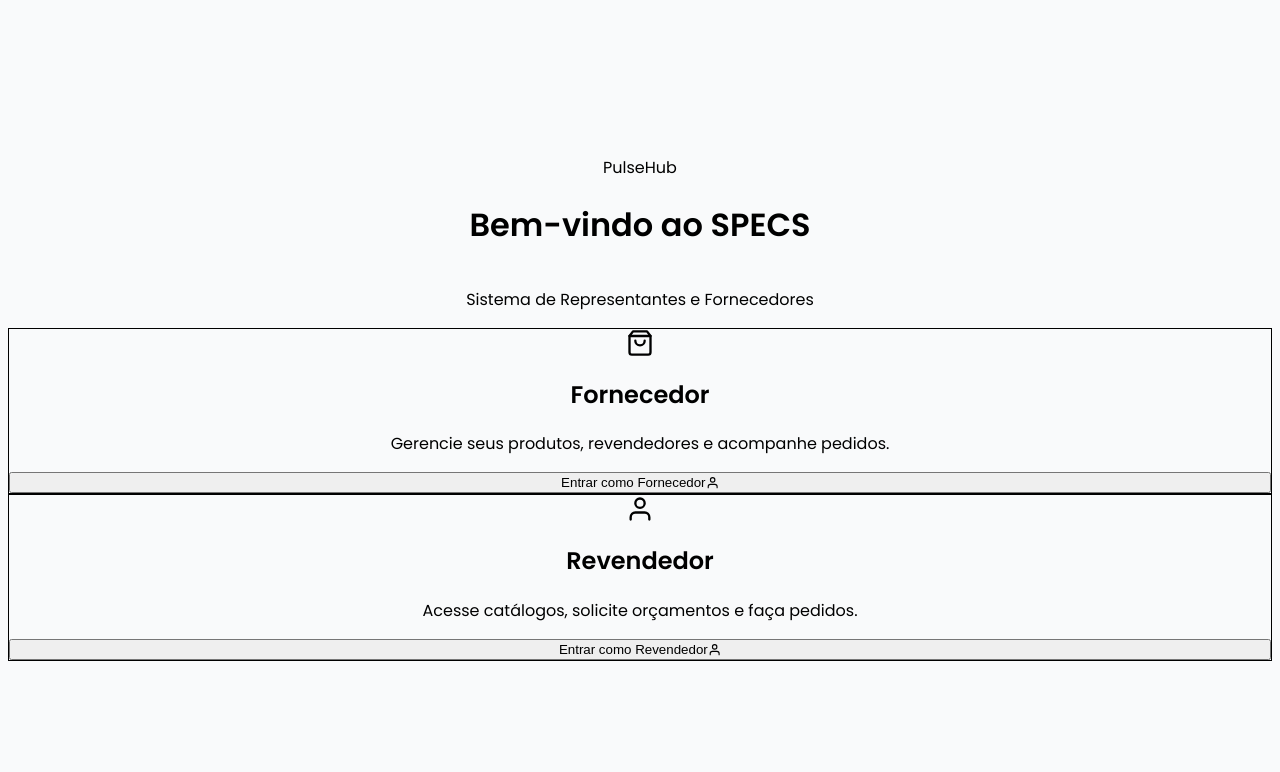
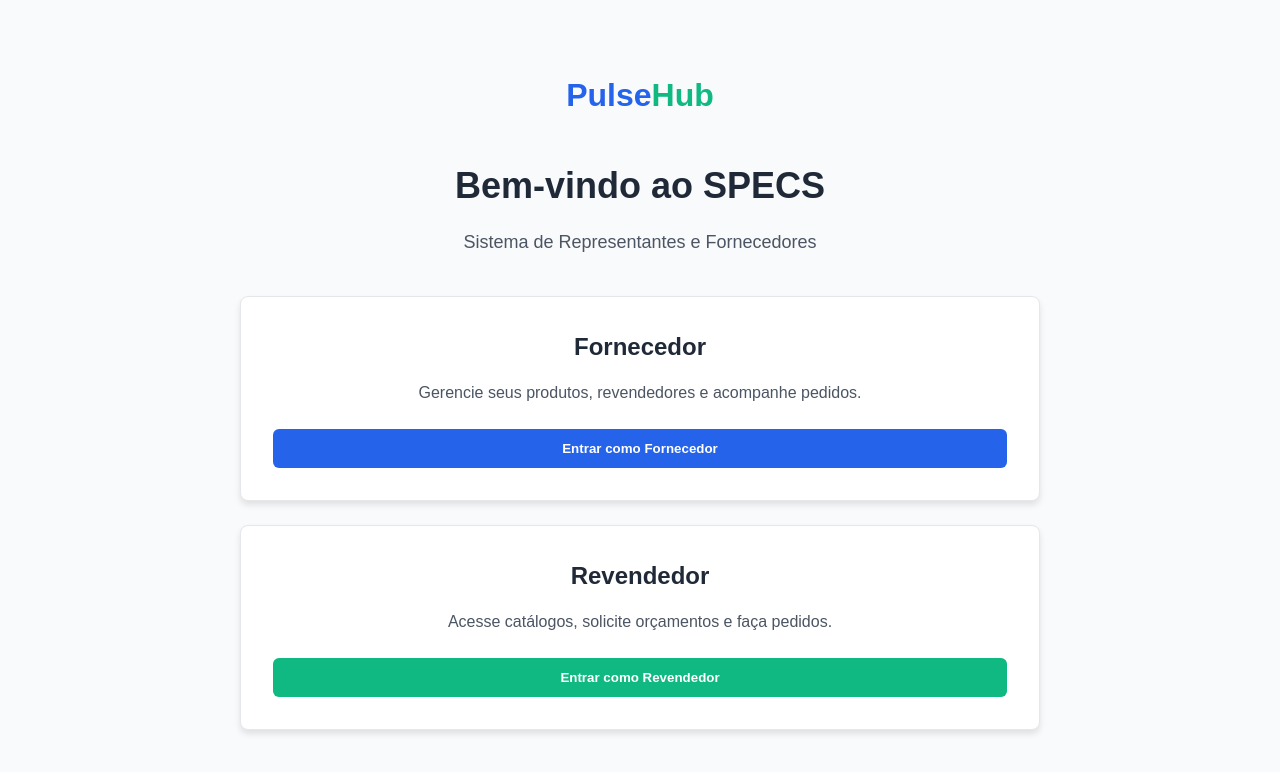
Before and after one commit to pulsetecnology/PulseHub, a Next.js app: page / in a window 1280 px wide. Shown: the top 772 px of the page. Built offline with nearby package versions, Linux system fonts and the light colour scheme.

Commit message:
Usa estilos inline para maior compatibilidade

```diff
--- a/src/app/layout.tsx
+++ b/src/app/layout.tsx
@@ -1,15 +1,5 @@
-import "./globals.css";
-import { Poppins } from "next/font/google";
-import { ThemeProvider } from "@/contexts/ThemeContext";
 import { AuthProvider } from "@/contexts/AuthContext";
 import { ReactNode } from "react";
-
-const poppins = Poppins({
-  subsets: ["latin"],
-  weight: ["300", "400", "500", "600", "700"],
-  display: "swap",
-  variable: "--font-poppins",
-});
 
 export const metadata = {
   title: "SPECS - Sistema de Representantes e Fornecedores",
@@ -23,12 +13,40 @@
 }>) {
   return (
     <html lang="pt-BR">
-      <body className={poppins.className}>
-        <ThemeProvider>
-          <AuthProvider>
-            {children}
-          </AuthProvider>
-        </ThemeProvider>
+      <head>
+        <link rel="preconnect" href="https://fonts.googleapis.com" />
+        <link rel="preconnect" href="https://fonts.gstatic.com" crossOrigin="" />
+        <link href="https://fonts.googleapis.com/css2?family=Poppins:wght@300;400;500;600;700&display=swap" rel="stylesheet" />
+        <style>
+          {`
+            * {
+              margin: 0;
+              padding: 0;
+              box-sizing: border-box;
+            }
+
+            body {
+              font-family: 'Poppins', Arial, sans-serif;
+              line-height: 1.5;
+              color: #333;
+              background-color: #f9fafb;
+            }
+
+            a {
+              color: #2563eb;
+              text-decoration: none;
+            }
+
+            button {
+              cursor: pointer;
+            }
+          `}
+        </style>
+      </head>
+      <body>
+        <AuthProvider>
+          {children}
+        </AuthProvider>
       </body>
     </html>
   );
--- a/src/app/page.tsx
+++ b/src/app/page.tsx
@@ -3,8 +3,6 @@
 import { useEffect } from "react";
 import { useRouter } from "next/navigation";
 import { useAuth } from "@/contexts/AuthContext";
-import PulseHubLogo from "@/components/ui/PulseHubLogo";
-import { FiUser, FiShoppingBag } from "react-icons/fi";
 
 export default function Home() {
   const router = useRouter();
@@ -22,58 +20,109 @@
   }, [user, router]);
 
   return (
-    <main className="flex min-h-screen flex-col items-center justify-center p-4 md:p-24 bg-gray-50 dark:bg-gray-900">
+    <div style={{
+      minHeight: "100vh",
+      display: "flex",
+      flexDirection: "column",
+      alignItems: "center",
+      justifyContent: "center",
+      padding: "20px",
+      backgroundColor: "#f9fafb",
+      fontFamily: "Arial, sans-serif"
+    }}>
       {/* Logo */}
-      <div className="mb-12">
-        <PulseHubLogo size="lg" />
+      <div style={{ marginBottom: "40px", fontWeight: "bold", fontSize: "32px" }}>
+        <span style={{ color: "#2563eb" }}>Pulse</span>
+        <span style={{ color: "#10b981" }}>Hub</span>
       </div>
 
       {/* Título */}
-      <h1 className="text-4xl font-bold mb-4 text-gray-800 dark:text-white">
+      <h1 style={{
+        fontSize: "36px",
+        fontWeight: "bold",
+        marginBottom: "16px",
+        color: "#1f2937",
+        textAlign: "center"
+      }}>
         Bem-vindo ao SPECS
       </h1>
-      <p className="text-xl mb-12 text-gray-600 dark:text-gray-300">
+      <p style={{
+        fontSize: "18px",
+        marginBottom: "40px",
+        color: "#4b5563",
+        textAlign: "center"
+      }}>
         Sistema de Representantes e Fornecedores
       </p>
 
       {/* Cards */}
-      <div className="grid grid-cols-1 md:grid-cols-2 gap-6 max-w-2xl mx-auto w-full">
+      <div style={{
+        display: "grid",
+        gridTemplateColumns: "1fr",
+        gap: "24px",
+        maxWidth: "800px",
+        width: "100%"
+      }}>
         {/* Card Fornecedor */}
-        <div className="bg-white dark:bg-gray-800 p-8 rounded-xl shadow-lg border border-gray-200 dark:border-gray-700">
-          <div className="w-16 h-16 bg-blue-100 dark:bg-blue-900/30 rounded-full flex items-center justify-center mx-auto mb-4">
-            <FiShoppingBag className="text-blue-600" size={28} />
-          </div>
-          <h2 className="text-2xl font-bold mb-4 text-gray-800 dark:text-white text-center">Fornecedor</h2>
-          <p className="text-gray-600 dark:text-gray-300 mb-6 text-center">
+        <div style={{
+          backgroundColor: "white",
+          padding: "32px",
+          borderRadius: "8px",
+          boxShadow: "0 4px 6px rgba(0, 0, 0, 0.1)",
+          border: "1px solid #e5e7eb",
+          textAlign: "center"
+        }}>
+          <h2 style={{ fontSize: "24px", fontWeight: "bold", marginBottom: "16px", color: "#1f2937" }}>Fornecedor</h2>
+          <p style={{ color: "#4b5563", marginBottom: "24px" }}>
             Gerencie seus produtos, revendedores e acompanhe pedidos.
           </p>
           <button
             onClick={() => router.push("/login?type=fornecedor")}
-            className="w-full px-4 py-2 bg-blue-600 text-white rounded-lg hover:bg-blue-700 transition-colors flex items-center justify-center"
+            style={{
+              backgroundColor: "#2563eb",
+              color: "white",
+              border: "none",
+              padding: "12px 24px",
+              borderRadius: "6px",
+              fontWeight: "bold",
+              cursor: "pointer",
+              width: "100%"
+            }}
           >
-            <span>Entrar como Fornecedor</span>
-            <FiUser className="ml-2" />
+            Entrar como Fornecedor
           </button>
         </div>
 
         {/* Card Revendedor */}
-        <div className="bg-white dark:bg-gray-800 p-8 rounded-xl shadow-lg border border-gray-200 dark:border-gray-700">
-          <div className="w-16 h-16 bg-green-100 dark:bg-green-900/30 rounded-full flex items-center justify-center mx-auto mb-4">
-            <FiUser className="text-green-600" size={28} />
-          </div>
-          <h2 className="text-2xl font-bold mb-4 text-gray-800 dark:text-white text-center">Revendedor</h2>
-          <p className="text-gray-600 dark:text-gray-300 mb-6 text-center">
+        <div style={{
+          backgroundColor: "white",
+          padding: "32px",
+          borderRadius: "8px",
+          boxShadow: "0 4px 6px rgba(0, 0, 0, 0.1)",
+          border: "1px solid #e5e7eb",
+          textAlign: "center"
+        }}>
+          <h2 style={{ fontSize: "24px", fontWeight: "bold", marginBottom: "16px", color: "#1f2937" }}>Revendedor</h2>
+          <p style={{ color: "#4b5563", marginBottom: "24px" }}>
             Acesse catálogos, solicite orçamentos e faça pedidos.
           </p>
           <button
             onClick={() => router.push("/login?type=revendedor")}
-            className="w-full px-4 py-2 bg-green-600 text-white rounded-lg hover:bg-green-700 transition-colors flex items-center justify-center"
+            style={{
+              backgroundColor: "#10b981",
+              color: "white",
+              border: "none",
+              padding: "12px 24px",
+              borderRadius: "6px",
+              fontWeight: "bold",
+              cursor: "pointer",
+              width: "100%"
+            }}
           >
-            <span>Entrar como Revendedor</span>
-            <FiUser className="ml-2" />
+            Entrar como Revendedor
           </button>
         </div>
       </div>
-    </main>
+    </div>
   );
 }
--- a/src/app/supplier/dashboard/page.tsx
+++ b/src/app/supplier/dashboard/page.tsx
@@ -3,8 +3,7 @@
 import { useEffect } from "react";
 import { useRouter } from "next/navigation";
 import { useAuth } from "@/contexts/AuthContext";
-import MainLayout from "@/layouts/MainLayout";
-import { FiBox, FiUsers, FiShoppingBag, FiTrendingUp } from "react-icons/fi";
+import Link from "next/link";
 
 export default function SupplierDashboard() {
   const router = useRouter();
@@ -24,140 +23,168 @@
   }
 
   return (
-    <MainLayout>
-      <div className="space-y-6 max-w-7xl mx-auto">
+    <div style={{
+      maxWidth: "1200px",
+      margin: "0 auto",
+      padding: "20px",
+      fontFamily: "Arial, sans-serif"
+    }}>
+      <header style={{
+        display: "flex",
+        justifyContent: "space-between",
+        alignItems: "center",
+        marginBottom: "20px"
+      }}>
         <div>
-          <h1 className="text-3xl font-bold text-gray-800 dark:text-white">Dashboard</h1>
-          <p className="text-gray-600 dark:text-gray-400">
-            Bem-vindo ao seu painel de controle
-          </p>
+          <h1 style={{ fontSize: "24px", fontWeight: "bold", margin: "0" }}>PulseHub</h1>
+        </div>
+        <nav>
+          <Link href="/" style={{ marginRight: "15px", textDecoration: "none", color: "#2563eb" }}>
+            Início
+          </Link>
+          <button
+            onClick={() => router.push("/login")}
+            style={{
+              backgroundColor: "#2563eb",
+              color: "white",
+              border: "none",
+              padding: "8px 16px",
+              borderRadius: "4px",
+              cursor: "pointer"
+            }}
+          >
+            Sair
+          </button>
+        </nav>
+      </header>
+
+      <main>
+        <div style={{ marginBottom: "30px" }}>
+          <h2 style={{ fontSize: "28px", fontWeight: "bold", marginBottom: "10px" }}>Dashboard</h2>
+          <p style={{ color: "#666" }}>Bem-vindo ao seu painel de controle</p>
         </div>
 
-        {/* Cards de resumo */}
-        <div className="grid grid-cols-1 md:grid-cols-2 lg:grid-cols-4 gap-6">
-          <div className="bg-white/80 dark:bg-gray-800/80 backdrop-blur-xl p-6 rounded-2xl shadow-lg border border-white/20 dark:border-gray-700/20">
-            <div className="flex items-center">
-              <div className="p-3 rounded-xl bg-blue-100 dark:bg-blue-900/30 text-blue-600 dark:text-blue-400 mr-4">
-                <FiBox size={24} />
+        <div style={{
+          display: "grid",
+          gridTemplateColumns: "repeat(auto-fill, minmax(250px, 1fr))",
+          gap: "20px",
+          marginBottom: "30px"
+        }}>
+          {/* Card Produtos */}
+          <div style={{
+            backgroundColor: "white",
+            padding: "20px",
+            borderRadius: "8px",
+            boxShadow: "0 2px 4px rgba(0,0,0,0.1)",
+            border: "1px solid #eee"
+          }}>
+            <h3 style={{ fontSize: "18px", marginBottom: "10px", color: "#666" }}>Produtos</h3>
+            <p style={{ fontSize: "24px", fontWeight: "bold" }}>24</p>
           </div>
-              <div>
-                <p className="text-sm text-gray-500 dark:text-gray-400">Produtos</p>
-                <h3 className="text-2xl font-bold text-gray-800 dark:text-white">24</h3>
+
+          {/* Card Revendedores */}
+          <div style={{
+            backgroundColor: "white",
+            padding: "20px",
+            borderRadius: "8px",
+            boxShadow: "0 2px 4px rgba(0,0,0,0.1)",
+            border: "1px solid #eee"
+          }}>
+            <h3 style={{ fontSize: "18px", marginBottom: "10px", color: "#666" }}>Revendedores</h3>
+            <p style={{ fontSize: "24px", fontWeight: "bold" }}>12</p>
           </div>
+
+          {/* Card Pedidos */}
+          <div style={{
+            backgroundColor: "white",
+            padding: "20px",
+            borderRadius: "8px",
+            boxShadow: "0 2px 4px rgba(0,0,0,0.1)",
+            border: "1px solid #eee"
+          }}>
+            <h3 style={{ fontSize: "18px", marginBottom: "10px", color: "#666" }}>Pedidos</h3>
+            <p style={{ fontSize: "24px", fontWeight: "bold" }}>8</p>
+          </div>
+
+          {/* Card Vendas */}
+          <div style={{
+            backgroundColor: "white",
+            padding: "20px",
+            borderRadius: "8px",
+            boxShadow: "0 2px 4px rgba(0,0,0,0.1)",
+            border: "1px solid #eee"
+          }}>
+            <h3 style={{ fontSize: "18px", marginBottom: "10px", color: "#666" }}>Vendas</h3>
+            <p style={{ fontSize: "24px", fontWeight: "bold" }}>R$ 5.240</p>
           </div>
         </div>
 
-          <div className="bg-white/80 dark:bg-gray-800/80 backdrop-blur-xl p-6 rounded-2xl shadow-lg border border-white/20 dark:border-gray-700/20">
-            <div className="flex items-center">
-              <div className="p-3 rounded-xl bg-green-100 dark:bg-green-900/30 text-green-600 dark:text-green-400 mr-4">
-                <FiUsers size={24} />
-              </div>
-              <div>
-                <p className="text-sm text-gray-500 dark:text-gray-400">Revendedores</p>
-                <h3 className="text-2xl font-bold text-gray-800 dark:text-white">12</h3>
-              </div>
-            </div>
-          </div>
-
-          <div className="bg-white/80 dark:bg-gray-800/80 backdrop-blur-xl p-6 rounded-2xl shadow-lg border border-white/20 dark:border-gray-700/20">
-            <div className="flex items-center">
-              <div className="p-3 rounded-xl bg-purple-100 dark:bg-purple-900/30 text-purple-600 dark:text-purple-400 mr-4">
-                <FiShoppingBag size={24} />
-              </div>
-              <div>
-                <p className="text-sm text-gray-500 dark:text-gray-400">Pedidos</p>
-                <h3 className="text-2xl font-bold text-gray-800 dark:text-white">8</h3>
-              </div>
-            </div>
-          </div>
-
-          <div className="bg-white/80 dark:bg-gray-800/80 backdrop-blur-xl p-6 rounded-2xl shadow-lg border border-white/20 dark:border-gray-700/20">
-            <div className="flex items-center">
-              <div className="p-3 rounded-xl bg-yellow-100 dark:bg-yellow-900/30 text-yellow-600 dark:text-yellow-400 mr-4">
-                <FiTrendingUp size={24} />
-              </div>
-              <div>
-                <p className="text-sm text-gray-500 dark:text-gray-400">Vendas</p>
-                <h3 className="text-2xl font-bold text-gray-800 dark:text-white">R$ 5.240</h3>
-              </div>
-            </div>
-          </div>
-        </div>
-
-        {/* Seções principais */}
-        <div className="grid grid-cols-1 lg:grid-cols-3 gap-6">
-          {/* Pedidos recentes */}
-          <div className="lg:col-span-2 bg-white/80 dark:bg-gray-800/80 backdrop-blur-xl p-6 rounded-2xl shadow-lg border border-white/20 dark:border-gray-700/20">
-            <h2 className="text-xl font-bold mb-4 text-gray-800 dark:text-white">Pedidos recentes</h2>
-            <div className="overflow-x-auto">
-              <table className="w-full">
+        <div style={{ marginBottom: "30px" }}>
+          <h2 style={{ fontSize: "20px", fontWeight: "bold", marginBottom: "15px" }}>Pedidos recentes</h2>
+          <div style={{ overflowX: "auto" }}>
+            <table style={{ width: "100%", borderCollapse: "collapse" }}>
               <thead>
-                  <tr className="text-left text-gray-500 dark:text-gray-400 border-b border-gray-200 dark:border-gray-700">
-                    <th className="pb-3">ID</th>
-                    <th className="pb-3">Revendedor</th>
-                    <th className="pb-3">Valor</th>
-                    <th className="pb-3">Status</th>
+                <tr style={{ borderBottom: "1px solid #eee" }}>
+                  <th style={{ textAlign: "left", padding: "10px", color: "#666" }}>ID</th>
+                  <th style={{ textAlign: "left", padding: "10px", color: "#666" }}>Revendedor</th>
+                  <th style={{ textAlign: "left", padding: "10px", color: "#666" }}>Valor</th>
+                  <th style={{ textAlign: "left", padding: "10px", color: "#666" }}>Status</th>
                 </tr>
               </thead>
               <tbody>
-                  <tr className="border-b border-gray-100 dark:border-gray-700/50">
-                    <td className="py-3">#1234</td>
-                    <td className="py-3">Maria Silva</td>
-                    <td className="py-3">R$ 1.200,00</td>
-                    <td className="py-3"><span className="px-2 py-1 bg-green-100 dark:bg-green-900/30 text-green-600 dark:text-green-400 rounded-full text-xs">Entregue</span></td>
+                <tr style={{ borderBottom: "1px solid #eee" }}>
+                  <td style={{ padding: "10px" }}>#1234</td>
+                  <td style={{ padding: "10px" }}>Maria Silva</td>
+                  <td style={{ padding: "10px" }}>R$ 1.200,00</td>
+                  <td style={{ padding: "10px" }}>
+                    <span style={{
+                      backgroundColor: "#d1fae5",
+                      color: "#065f46",
+                      padding: "4px 8px",
+                      borderRadius: "4px",
+                      fontSize: "12px"
+                    }}>
+                      Entregue
+                    </span>
+                  </td>
                 </tr>
-                  <tr className="border-b border-gray-100 dark:border-gray-700/50">
-                    <td className="py-3">#1235</td>
-                    <td className="py-3">João Santos</td>
-                    <td className="py-3">R$ 850,00</td>
-                    <td className="py-3"><span className="px-2 py-1 bg-blue-100 dark:bg-blue-900/30 text-blue-600 dark:text-blue-400 rounded-full text-xs">Enviado</span></td>
+                <tr style={{ borderBottom: "1px solid #eee" }}>
+                  <td style={{ padding: "10px" }}>#1235</td>
+                  <td style={{ padding: "10px" }}>João Santos</td>
+                  <td style={{ padding: "10px" }}>R$ 850,00</td>
+                  <td style={{ padding: "10px" }}>
+                    <span style={{
+                      backgroundColor: "#dbeafe",
+                      color: "#1e40af",
+                      padding: "4px 8px",
+                      borderRadius: "4px",
+                      fontSize: "12px"
+                    }}>
+                      Enviado
+                    </span>
+                  </td>
                 </tr>
-                  <tr className="border-b border-gray-100 dark:border-gray-700/50">
-                    <td className="py-3">#1236</td>
-                    <td className="py-3">Ana Oliveira</td>
-                    <td className="py-3">R$ 2.340,00</td>
-                    <td className="py-3"><span className="px-2 py-1 bg-yellow-100 dark:bg-yellow-900/30 text-yellow-600 dark:text-yellow-400 rounded-full text-xs">Pendente</span></td>
+                <tr style={{ borderBottom: "1px solid #eee" }}>
+                  <td style={{ padding: "10px" }}>#1236</td>
+                  <td style={{ padding: "10px" }}>Ana Oliveira</td>
+                  <td style={{ padding: "10px" }}>R$ 2.340,00</td>
+                  <td style={{ padding: "10px" }}>
+                    <span style={{
+                      backgroundColor: "#fef3c7",
+                      color: "#92400e",
+                      padding: "4px 8px",
+                      borderRadius: "4px",
+                      fontSize: "12px"
+                    }}>
+                      Pendente
+                    </span>
+                  </td>
                 </tr>
               </tbody>
             </table>
           </div>
         </div>
-
-          {/* Revendedores ativos */}
-          <div className="bg-white/80 dark:bg-gray-800/80 backdrop-blur-xl p-6 rounded-2xl shadow-lg border border-white/20 dark:border-gray-700/20">
-            <h2 className="text-xl font-bold mb-4 text-gray-800 dark:text-white">Revendedores ativos</h2>
-            <div className="space-y-4">
-              <div className="flex items-center">
-                <div className="w-10 h-10 rounded-full bg-gray-200 dark:bg-gray-700 flex items-center justify-center mr-3">
-                  <span className="font-medium text-gray-700 dark:text-gray-300">MS</span>
+      </main>
     </div>
-                <div>
-                  <p className="font-medium text-gray-800 dark:text-white">Maria Silva</p>
-                  <p className="text-sm text-gray-500 dark:text-gray-400">5 pedidos</p>
-                </div>
-              </div>
-              <div className="flex items-center">
-                <div className="w-10 h-10 rounded-full bg-gray-200 dark:bg-gray-700 flex items-center justify-center mr-3">
-                  <span className="font-medium text-gray-700 dark:text-gray-300">JS</span>
-                </div>
-                <div>
-                  <p className="font-medium text-gray-800 dark:text-white">João Santos</p>
-                  <p className="text-sm text-gray-500 dark:text-gray-400">3 pedidos</p>
-                </div>
-              </div>
-              <div className="flex items-center">
-                <div className="w-10 h-10 rounded-full bg-gray-200 dark:bg-gray-700 flex items-center justify-center mr-3">
-                  <span className="font-medium text-gray-700 dark:text-gray-300">AO</span>
-                </div>
-                <div>
-                  <p className="font-medium text-gray-800 dark:text-white">Ana Oliveira</p>
-                  <p className="text-sm text-gray-500 dark:text-gray-400">2 pedidos</p>
-                </div>
-              </div>
-            </div>
-          </div>
-        </div>
-      </div>
-    </MainLayout>
   );
 }
```
Lines whose indentation alone changed are shown as unchanged.
